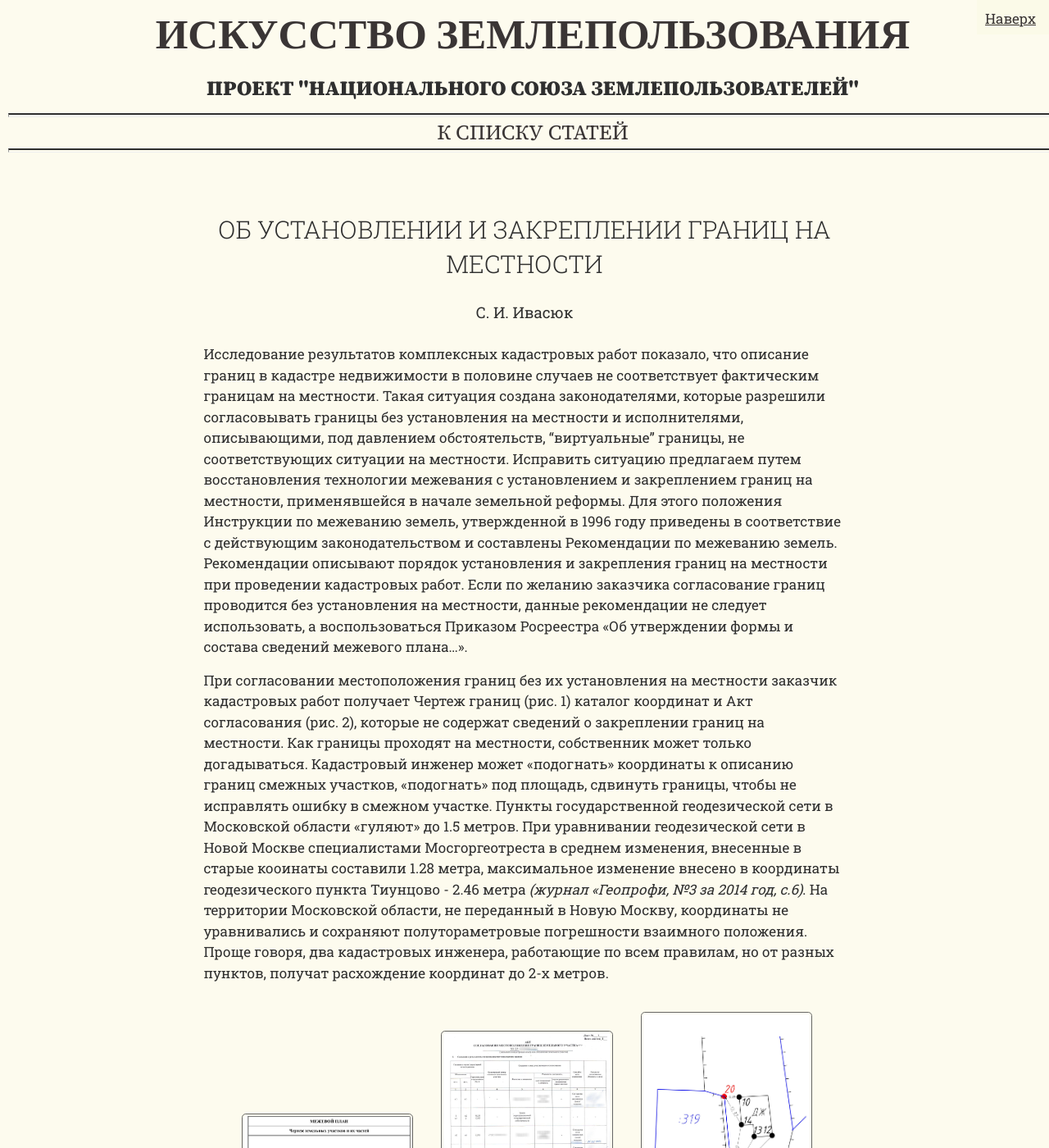
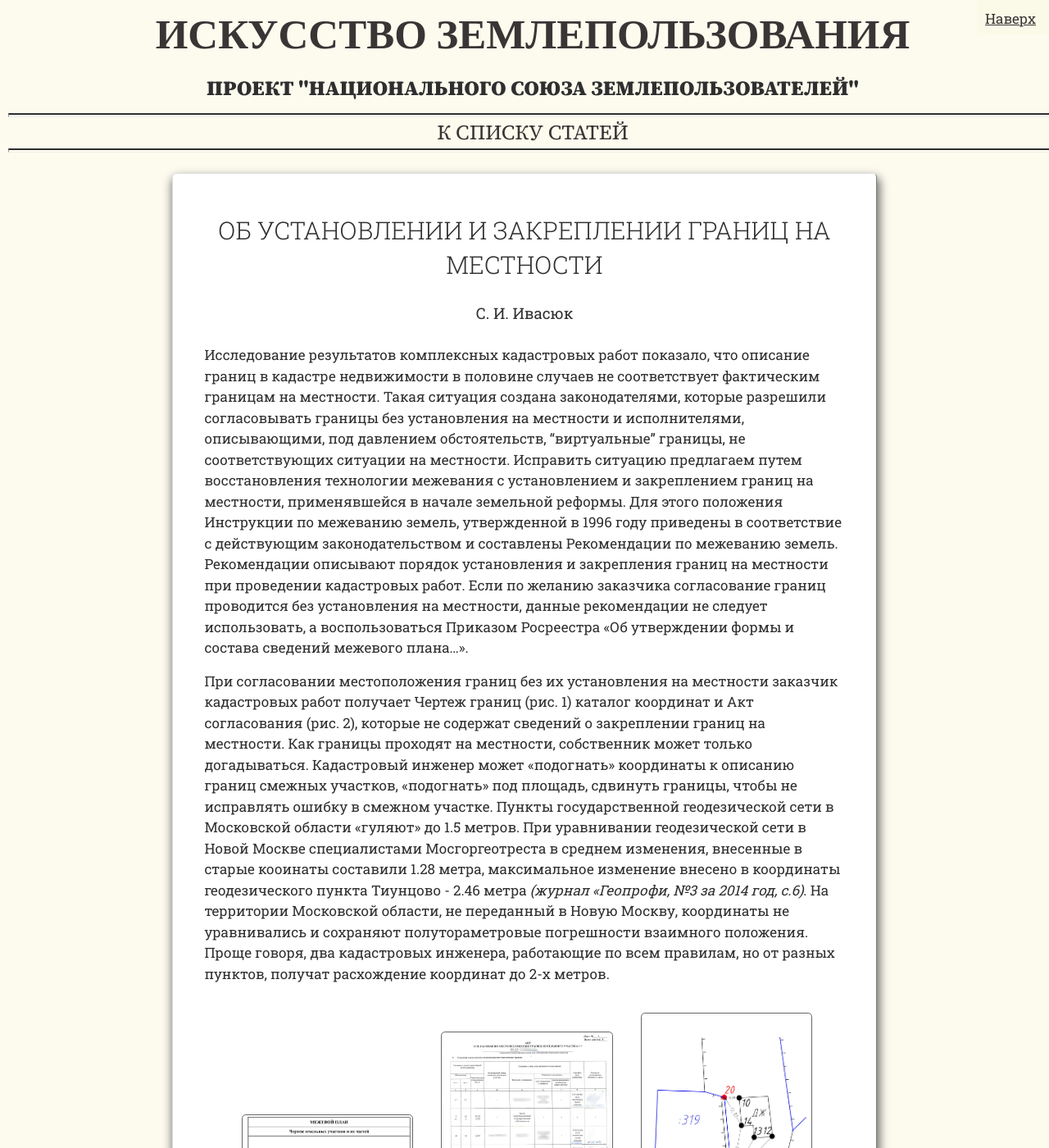
Before and after one commit to SergSi/land-use-art, a Jekyll site: the page built from _articles/2023-11-30-o-mejevanii.md, in a window 1280 px wide and 1400 px high. Shown: the whole window at 82% size. Built offline with Jekyll 4.4.1, drawn with Linux system fonts in a browser that asks for light colours; some web fonts are replaced.

Commit message:
Update style.css

```diff
--- a/assets/css/style.css
+++ b/assets/css/style.css
@@ -88,6 +88,7 @@ body{
   word-spacing: -.03rem;
   list-style: none;
   margin: 30px 2% 0 2%;
+
 }
 
 .container {
@@ -98,6 +99,10 @@ body{
   padding: 0 20px;
   box-sizing: border-box;
   line-height: 1.5;
+}
+
+.container.shadow{
+  background-color: #ffffff;
 }
 
 .news-container {
@@ -777,10 +782,17 @@ figcaption {
  .weatherforcastbox{
     display: none;}
 
- .shadow {
+}
+
+@media only all and (max-width: 1200px) {
+
+  .container.shadow {
     border-style: none;
-    box-shadow: none;}
-}
+    box-shadow: none;
+    background-color: var(--background-color);
+  }
+
+ }
 
 @media only all and (max-width: 960px) {
 
```
